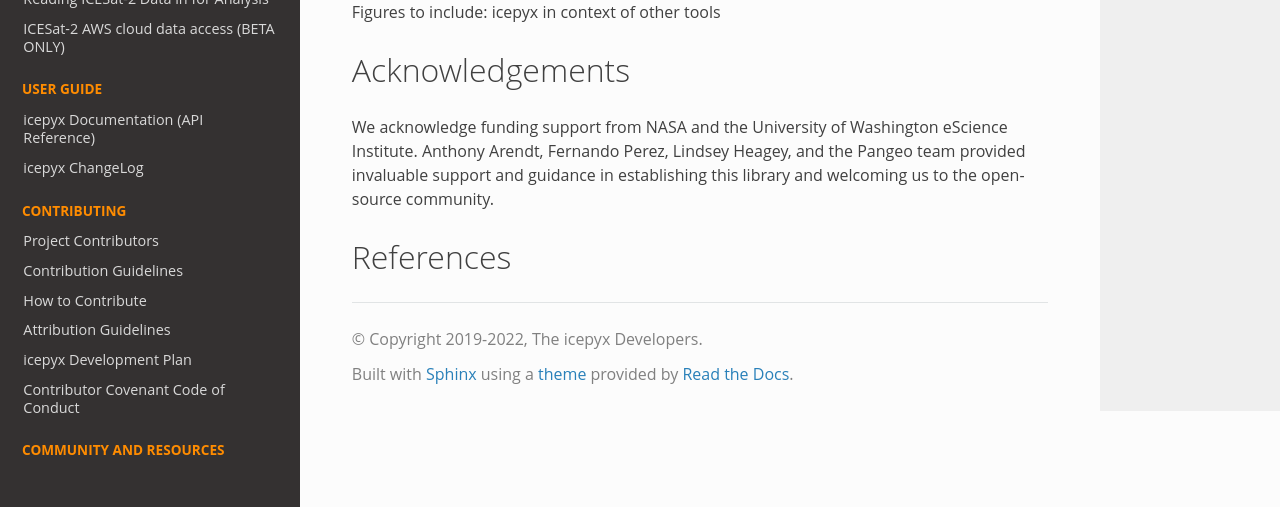
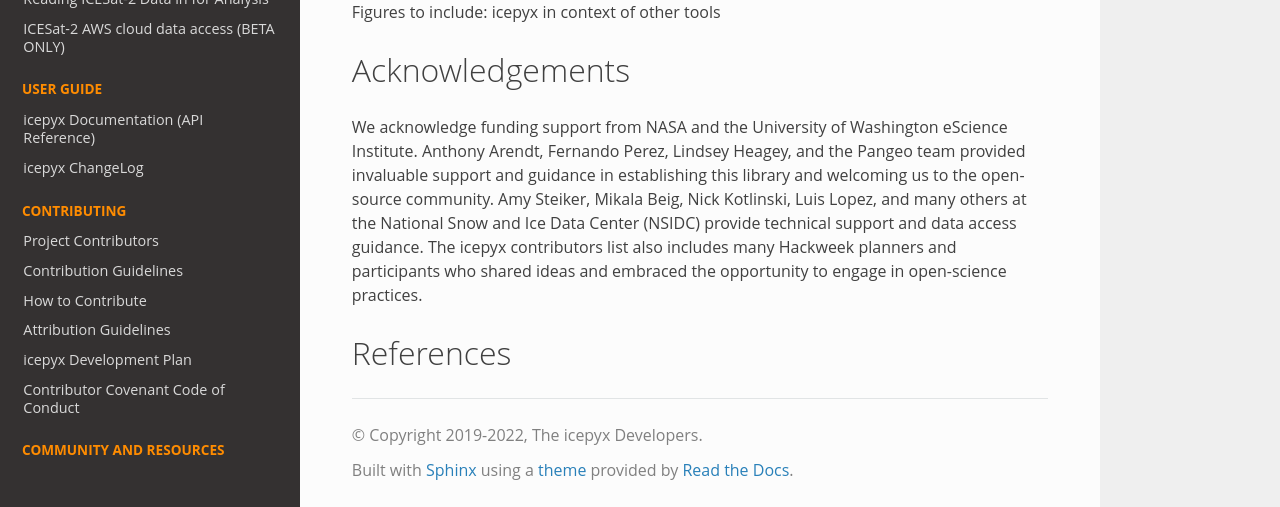
Before and after one commit to icesat2py/icepyx, a Sphinx documentation site: the page built from doc/source/tracking/paper.md, in a window 1280 px wide and 900 px high, scrolled down 1950 px, cut to the strip 393-900 px from the top of the window. Built offline with Sphinx 7.4.7 and the Read the Docs theme 2.0.0, drawn with Linux system fonts in a browser that asks for light colours; the version number could not be read and is left out.

Commit message:
populate author and acknowledge list from github commits

```diff
--- a/doc/source/tracking/paper.md
+++ b/doc/source/tracking/paper.md
@@ -8,13 +8,53 @@
   - elevation
   - community
 authors:
-  - name: Jessica Scheick^[Co-first author] # note this makes a footnote saying 'Co-first author'
+  - name: Jessica Scheick^[Corresponding author] # note this makes a footnote
     orcid: 0000-0000-0000-0000
     affiliation: "1, 2" # (Multiple affiliations must be quoted)
-  - name: Author Without ORCID^[Co-first author] # note this makes a footnote saying 'Co-first author'
+  - name: Wei Ji Leong
     affiliation: 2
-  - name: Author with no affiliation^[Corresponding author]
+  - name: Kelsey Bisson
     affiliation: 3
+  - name:
+    affiliation: 3
+  - name:
+    affiliation: 3
+  - name:
+    affiliation: 3
+  - name:
+    affiliation: 3
+  - name:
+    affiliation: 3
+
+Note: first three authors are driving the publication. Additional contributors/authors are listed in alphabetical order by last name. Anyone who also contributes to reviewing the JOSS submission will be moved into ABC order after the first three and before the non-publication contributors to icepyx.
+
+Jessica Scheick
+Wei Ji Leong
+Kelsey Bisson
+
+Anthony Arendt
+Shashank B
+Zach Fair
+Raphael Hagen
+Scott Henderson
+Friedrich Knuth
+Tian Li
+Zheng Liu
+Romina Piunno
+Facu Sapienza
+Landung "Don" Setiawan
+Trey Stafford
+Amy Steiker
+Tyler Sutterley
+Bruce Wallin
+Learn2Pheonix
+
+
+
+
+
+
+
 affiliations:
  - name: University of New Hampshire, USA
    index: 1
@@ -97,7 +137,21 @@
 # Acknowledgements
 
 We acknowledge funding support from NASA and the University of Washington eScience Institute.
-Anthony Arendt, Fernando Perez, Lindsey Heagey, and the Pangeo team provided invaluable support and guidance
-in establishing this library and welcoming us to the open-source community.
+Anthony Arendt, Fernando Perez, Lindsey Heagey, and the Pangeo team provided invaluable support and guidance in establishing this library and welcoming us to the open-source community.
+Amy Steiker, Mikala Beig, Nick Kotlinski, Luis Lopez, and many others at the National Snow and Ice Data Center (NSIDC) provide technical support and data access guidance.
+The icepyx contributors list also includes many Hackweek planners and participants who shared ideas and embraced the opportunity to engage in open-science practices.
+
+<!-- Acknowledgments
+Mikala Beig
+Alex DiBella
+Tom Johnson
+Nick K
+Luis Lopez
+Fernando Perez
+David Shean
+Rachel Tilling
+Anna Valentine
+Bidhya -->
+
 
 # References
```
